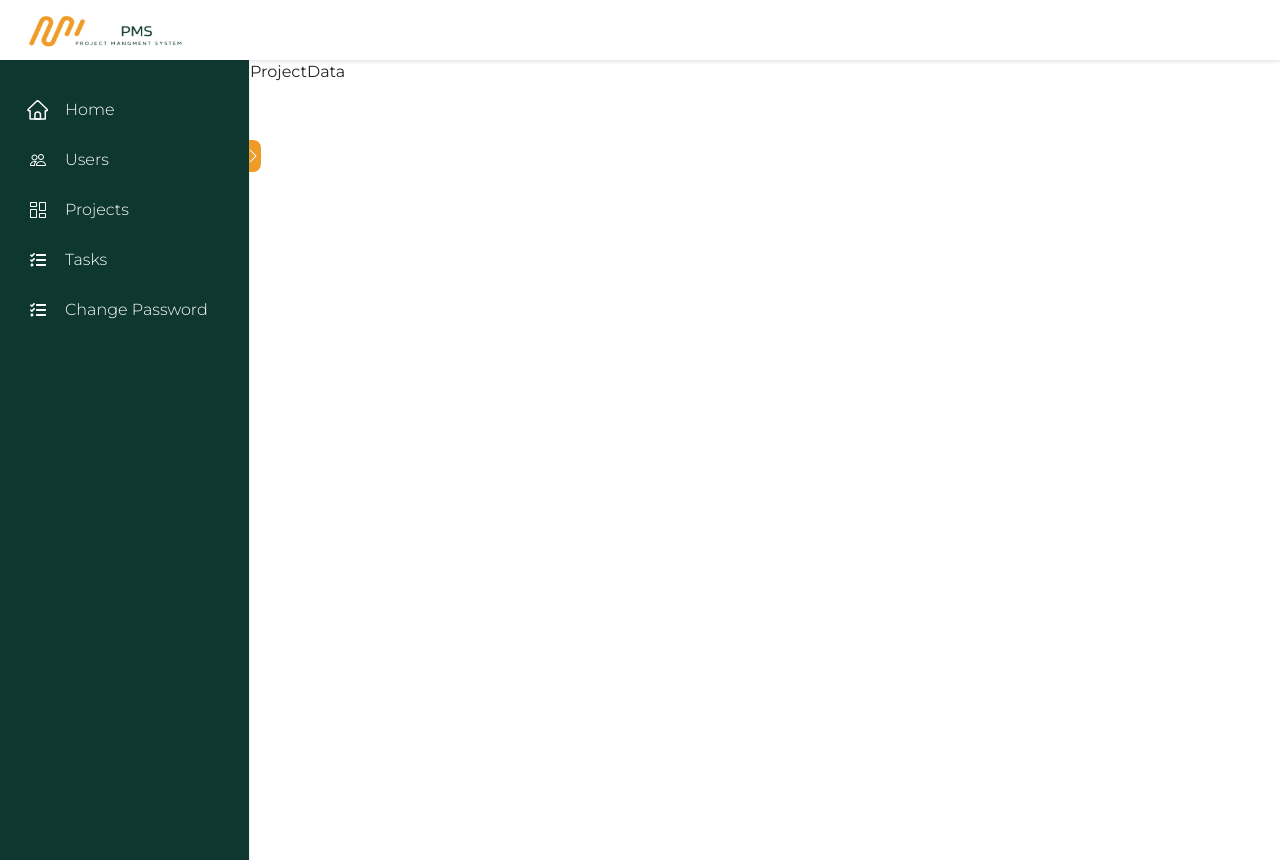
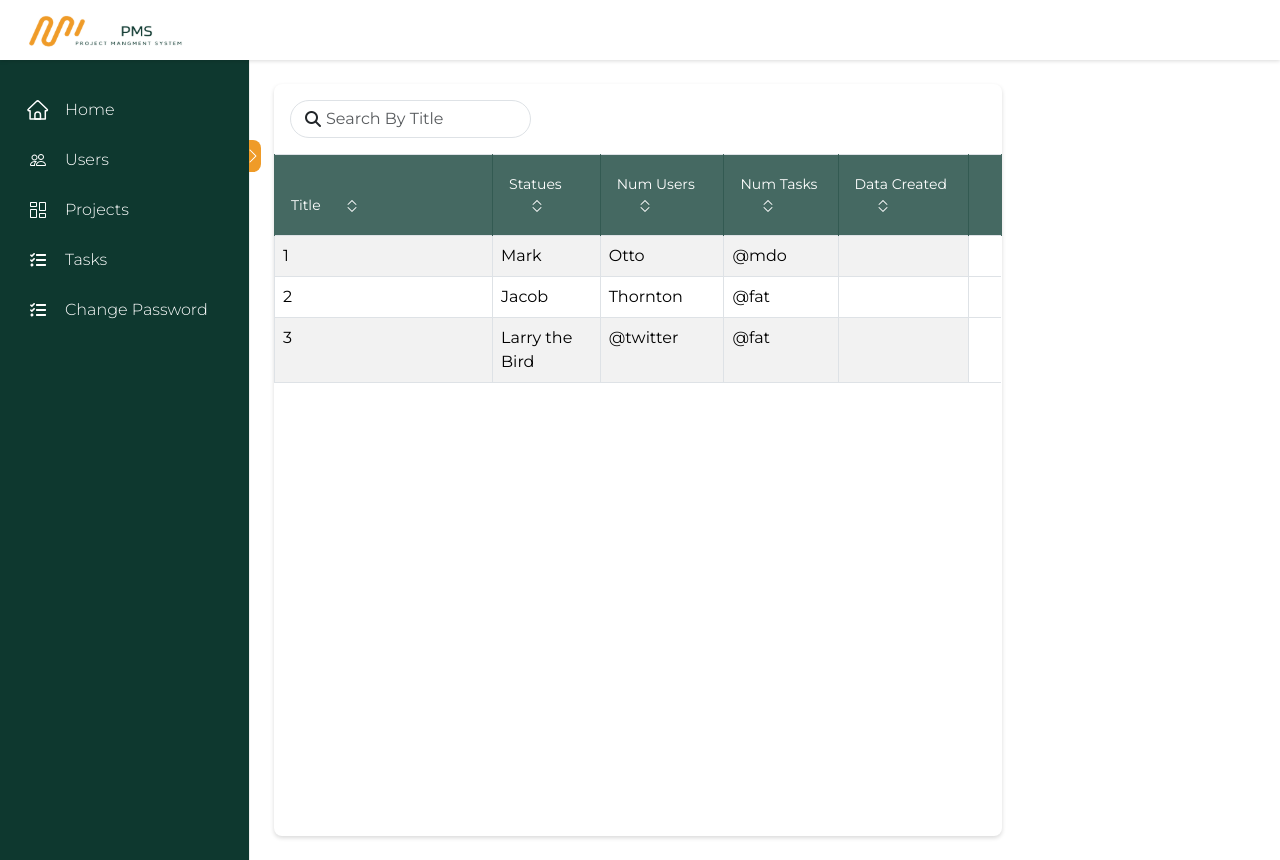
Before and after one commit to moali444/PMS_System, a React (Vite) app: page /dashboard/project-data in a window 1280 px wide. Built offline with nearby package versions, Linux system fonts and the light colour scheme; no server answers; sample sign-in values are in the browser's storage.

Commit message:
update Project list page

```diff
--- a/src/modules/Projects/components/ProjectData/ProjectData.scss
+++ b/src/modules/Projects/components/ProjectData/ProjectData.scss
@@ -0,0 +1,51 @@
+#project-data {
+  margin-top: 24px;
+  display: flex;
+  flex-direction: column;
+  background-color: white !important;
+  margin: 24px;
+  border-radius: 8px;
+  box-shadow: 0px 2px 4px 0px rgba(0, 0, 0, 0.15);
+  input {
+    border-radius: 24px;
+    padding-left: 35px;
+    &:focus {
+      outline: 0;
+      box-shadow: transparent;
+    }
+  }
+  .search-input {
+    position: relative;
+    i {
+      position: absolute;
+      top: 50%;
+      transform: translateY(-50%);
+      margin-left: 15px;
+    }
+  }
+  .form-background {
+    display: flex;
+    align-items: center;
+    padding: 16px;
+  }
+  table {
+    th {
+      &:nth-child(1) {
+        width: 30%;
+      }
+
+      &:nth-child(6) {
+        width: 3%;
+      }
+      background-color: rgba(49, 89, 81, 0.9);
+      border-color: rgba(49, 89, 81, 0.9);
+      color: white;
+      padding: 19px 16px;
+      font-weight: 400;
+      font-size: 14px;
+      svg {
+        margin-left: 20px;
+      }
+    }
+  }
+}
--- a/src/modules/Projects/components/ProjectData/ProjectData.tsx
+++ b/src/modules/Projects/components/ProjectData/ProjectData.tsx
@@ -1,9 +1,66 @@
-import './ProjectData.scss';
-
+import { Form } from "react-bootstrap";
+import "./ProjectData.scss";
+import Table from "react-bootstrap/Table";
+import SortIcon from "./SortIcon";
 const ProjectData = () => {
   return (
-    <div>ProjectData</div>
-  )
-}
+    <div id="project-data">
+      <div className="form-background">
+        <Form noValidate>
+          <Form.Group className="search-input" controlId="">
+            <i className="fa-solid fa-magnifying-glass"></i>
+            <Form.Control type="email" placeholder="Search By Title" />
+          </Form.Group>
+        </Form>
+      </div>
+      <Table striped bordered hover>
+        <thead>
+          <tr>
+            <th>
+              Title <SortIcon />
+            </th>
+            <th>
+              Statues <SortIcon />
+            </th>
+            <th>
+              Num Users <SortIcon />
+            </th>
+            <th>
+              Num Tasks <SortIcon />
+            </th>
+            <th>
+              Data Created <SortIcon />
+            </th>
+            <th></th>
+          </tr>
+        </thead>
+        <tbody>
+          <tr>
+            <td>1</td>
+            <td>Mark</td>
+            <td>Otto</td>
+            <td>@mdo</td>
+            <td></td>
+          </tr>
+          <tr>
+            <td>2</td>
+            <td>Jacob</td>
+            <td>Thornton</td>
+            <td>@fat</td>
+            <td></td>
+          </tr>
+          <tr>
+            <td>3</td>
+            <td>Larry the Bird</td>
+            <td>@twitter</td>
+            <td>@fat</td>
+            <td></td>
+          </tr>
+        </tbody>
+      </Table>
+      <div className="pagination"></div>
+    </div>
+  );
+};
 
-export default ProjectData
+export default ProjectData;
--- /dev/null
+++ b/src/modules/Projects/components/ProjectData/SortIcon.tsx
@@ -0,0 +1,25 @@
+const SortIcon = () => {
+  return (
+    <svg
+      style={{ cursor: "pointer" }}
+      width="16"
+      height="16"
+      viewBox="0 0 16 16"
+      fill="none"
+      xmlns="http://www.w3.org/2000/svg">
+      <path
+        fill-rule="evenodd"
+        clip-rule="evenodd"
+        d="M3.64645 9.14645C3.84171 8.95118 4.15829 8.95118 4.35355 9.14645L8 12.7929L11.6464 9.14645C11.8417 8.95118 12.1583 8.95118 12.3536 9.14645C12.5488 9.34171 12.5488 9.65829 12.3536 9.85355L8.35355 13.8536C8.15829 14.0488 7.84171 14.0488 7.64645 13.8536L3.64645 9.85355C3.45118 9.65829 3.45118 9.34171 3.64645 9.14645Z"
+        fill="white"
+      />
+      <path
+        fill-rule="evenodd"
+        clip-rule="evenodd"
+        d="M3.64645 6.85355C3.84171 7.04882 4.15829 7.04882 4.35355 6.85355L8 3.20711L11.6464 6.85355C11.8417 7.04882 12.1583 7.04882 12.3536 6.85355C12.5488 6.65829 12.5488 6.34171 12.3536 6.14645L8.35355 2.14645C8.15829 1.95118 7.84171 1.95118 7.64645 2.14645L3.64645 6.14645C3.45118 6.34171 3.45118 6.65829 3.64645 6.85355Z"
+        fill="white"
+      />
+    </svg>
+  );
+};
+export default SortIcon;
--- a/src/modules/Projects/components/ProjectsList/ProjectsList.scss
+++ b/src/modules/Projects/components/ProjectsList/ProjectsList.scss
@@ -1,12 +1,23 @@
 #projects-list {
   background-color: #f5f5f5;
   min-height: 100vh;
-  margin-left: -10px;
+
   width: 100%;
 
   .head {
+    padding: 24px;
     display: flex;
     justify-content: space-between;
     background-color: white;
+    .title {
+      font-size: 28px;
+    }
+    button {
+      border: none;
+      background-color: #ef9b28;
+      color: white;
+      border-radius: 32px;
+      padding: 10px 20px;
+    }
   }
 }
--- a/src/modules/Projects/components/ProjectsList/ProjectsList.tsx
+++ b/src/modules/Projects/components/ProjectsList/ProjectsList.tsx
@@ -1,3 +1,4 @@
+import ProjectData from "../ProjectData/ProjectData";
 import "./ProjectsList.scss";
 
 const ProjectsList = () => {
@@ -5,8 +6,11 @@ const ProjectsList = () => {
     <div id="projects-list">
       <div className="head">
         <span className="title">Projects</span>
-        <button>+ Add New Project</button>
+        <button>
+          <i className="fa-solid fa-plus" /> Add New Project
+        </button>
       </div>
+      <ProjectData />
     </div>
   );
 };
--- a/src/modules/Shared/components/LayoutHeader/LayoutHeader.scss
+++ b/src/modules/Shared/components/LayoutHeader/LayoutHeader.scss
@@ -4,7 +4,7 @@
   padding: 0 20px;
   height: 60px;
   background-color: #fff;
-
+  position: relative;
   top: 0;
   left: 0;
   right: 0;
```
